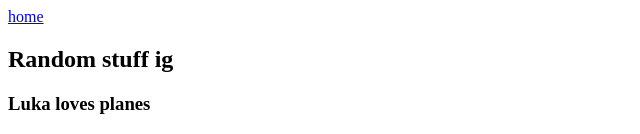
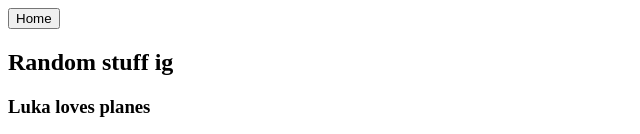
Before and after one commit to LukaProGamer19/My-first-website, a plain HTML site: page Random stuff.html in a window 1280 px wide. Shown: the top 134 px of the page, without its empty margins (0-640 px from the left). Drawn offline with Linux system fonts and the light colour scheme.

Commit message:
Update Random stuff.html

```diff
--- a/Random stuff.html
+++ b/Random stuff.html
@@ -6,7 +6,7 @@
 	</head>
 	<body>
 
-<a href="index.html">home</a>
+<a href="index.html"><button>Home</button> </a>
 <section>
 	<h2> Random stuff ig </h2>
 	<h3> Luka loves planes </h3>
```
